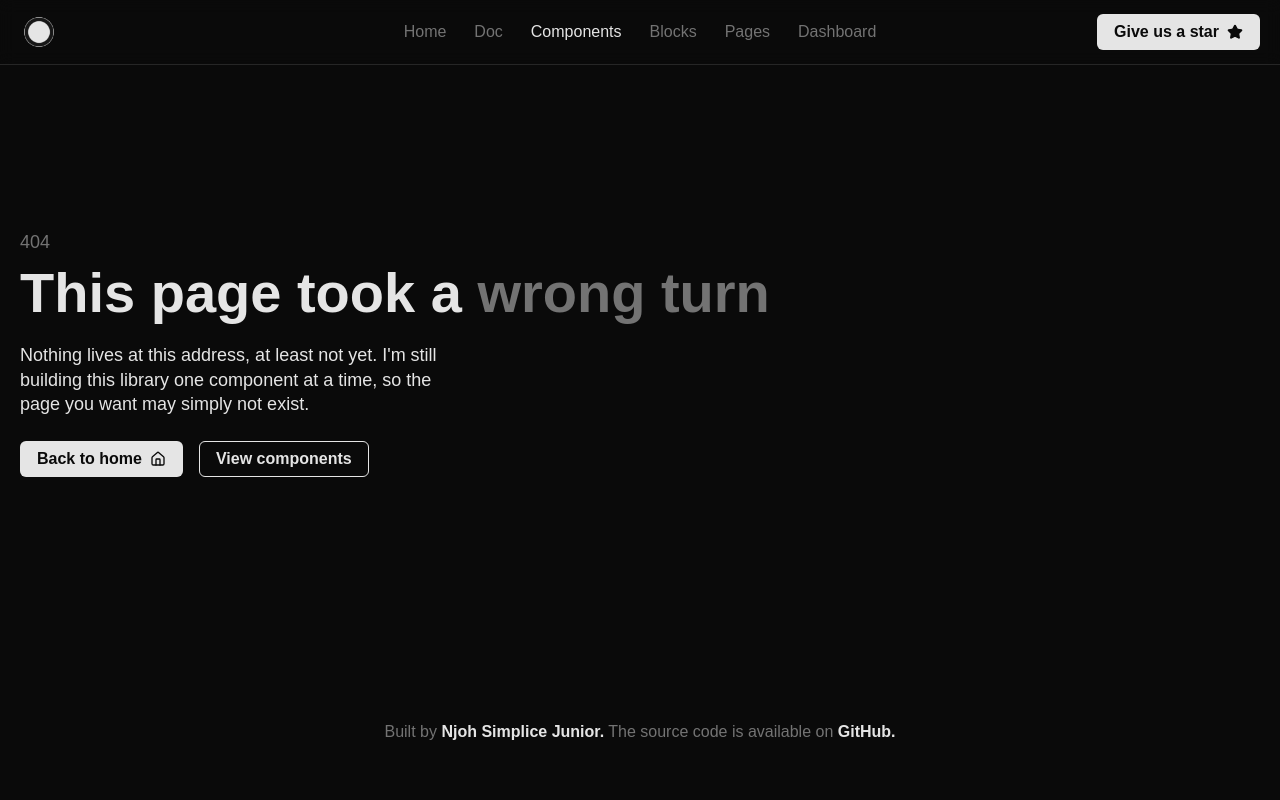
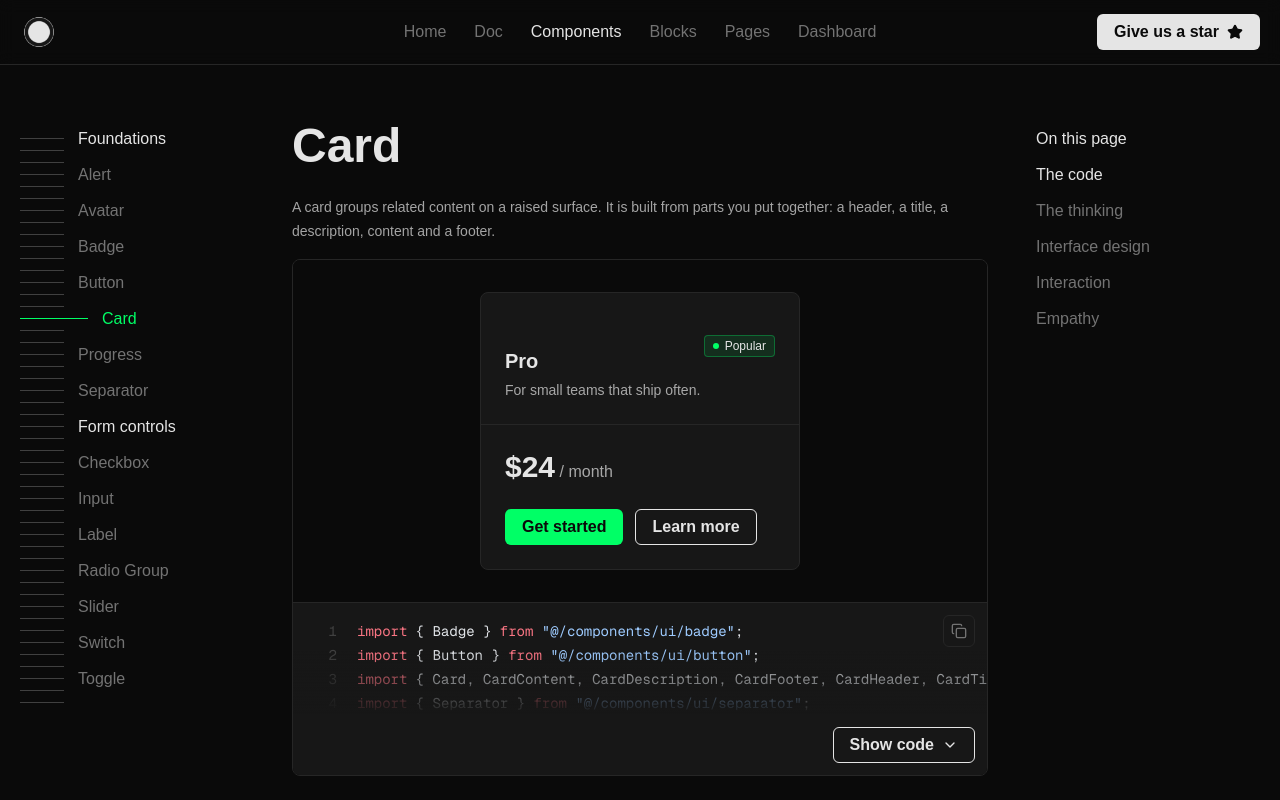
Before and after one commit to njoh-simplice/ui-nsdev, a Next.js app: page /components/card in a window 1280 px wide. Before the commit this address had no page. Shown: the top 800 px of the page. Built offline with nearby package versions, Linux system fonts and the light colour scheme; a web font is replaced by a local one.

Commit message:
Add the Card component and page
A raised surface made of Card, CardHeader, CardTitle, CardDescription, CardContent and CardFooter. The demo composes it with Badge, Separator and Button.

Co-Authored-By: Claude Sonnet 5.5 <noreply@anthropic.com>

```diff
--- /dev/null
+++ b/content/components/card/demo.tsx
@@ -0,0 +1,28 @@
+import { Badge } from "@/components/ui/badge";
+import { Button } from "@/components/ui/button";
+import { Card, CardContent, CardDescription, CardFooter, CardHeader, CardTitle } from "@/components/ui/card";
+import { Separator } from "@/components/ui/separator";
+
+export default function CardDemo() {
+  return (
+    <Card className="w-full max-w-xs">
+      <CardHeader>
+        <div className="flex items-center justify-between">
+          <CardTitle>Pro</CardTitle>
+          <Badge variant="success">Popular</Badge>
+        </div>
+        <CardDescription>For small teams that ship often.</CardDescription>
+      </CardHeader>
+      <Separator />
+      <CardContent className="pt-6">
+        <p className="text-3xl font-bold">
+          $24<span className="text-base font-normal text-text/70"> / month</span>
+        </p>
+      </CardContent>
+      <CardFooter>
+        <Button>Get started</Button>
+        <Button variant="secondary">Learn more</Button>
+      </CardFooter>
+    </Card>
+  );
+}
--- /dev/null
+++ b/content/components/card/meta.ts
@@ -0,0 +1,6 @@
+export const meta = {
+  title: "Card",
+  slug: "card",
+  group: "Foundations",
+  description: "A raised surface that groups related content, built from a header, content and footer.",
+} as const;
--- a/content/components/index.ts
+++ b/content/components/index.ts
@@ -14,6 +14,7 @@ import { meta as slider } from "./slider/meta";
 import { meta as switchMeta } from "./switch/meta";
 import { meta as toggle } from "./toggle/meta";
 import { meta as alert } from "./alert/meta";
+import { meta as card } from "./card/meta";
 
 export const components = [
   avatar,
@@ -29,4 +30,5 @@ export const components = [
   switchMeta,
   toggle,
   alert,
+  card,
 ];
--- /dev/null
+++ b/src/app/components/card/page.tsx
@@ -0,0 +1,92 @@
+import type { Metadata } from "next";
+import { ComponentPage } from "@/components/component-page";
+import CardDemo from "@content/components/card/demo";
+import { meta } from "@content/components/card/meta";
+
+export const metadata: Metadata = { title: meta.title, description: meta.description };
+
+export default function Page() {
+  return (
+    <ComponentPage
+      title={meta.title}
+      lead="A card groups related content on a raised surface. It is built from parts you put together: a header, a title, a description, content and a footer."
+      demo={<CardDemo />}
+      demoPath="content/components/card/demo.tsx"
+      sourcePath="src/components/ui/card.tsx"
+      props={[
+        {
+          name: "className",
+          type: "string",
+          description: "On every part. Extra classes, added after the part's own.",
+        },
+      ]}
+      propsNote="Card, CardHeader, CardContent and CardFooter are plain divs. CardTitle is an h3 and CardDescription a paragraph. Every part takes the normal props of its element."
+      thinking={{
+        intro:
+          "A card is a container, so it should have no opinions about what is inside it. That is why it is parts, not props.",
+        notes: [
+          {
+            label: "Parts, not props:",
+            text: "There is no title or footer prop. You place the parts yourself, so the demo can put a Badge beside the title.",
+          },
+          {
+            label: "Leave out what you don't need:",
+            text: "A card with only content is fine. Each part adds its own padding, so none depends on another.",
+          },
+          {
+            label: "No click behavior:",
+            text: "A card isn't a control. If the whole card is a link, put the link on the title or wrap the card, so there is one real link.",
+          },
+        ],
+      }}
+      design={{
+        notes: [
+          {
+            label: "Surface:",
+            text: "The surface fill with a 1px hairline border and the lg radius, 8px.",
+          },
+          {
+            label: "Spacing:",
+            text: "The header, content and footer each have 24px of padding at the sides. The footer is a row with 12px between its items.",
+          },
+          {
+            label: "Text:",
+            text: "The title is 20px semibold. The description is 14px, in the main text color at 70%.",
+          },
+          {
+            label: "Dividers:",
+            text: "Put a Separator between parts when you want a line, as the demo does.",
+          },
+        ],
+      }}
+      interaction={{
+        notes: [
+          {
+            label: "Not interactive:",
+            text: "A card has no hover, focus or pressed state. The buttons and links inside it have their own.",
+          },
+          {
+            label: "Focus order:",
+            text: "It follows the page order: header, content, then footer, so the buttons in the footer come last.",
+          },
+        ],
+      }}
+      empathy={{
+        notes: [
+          {
+            label: "Choose the heading level:",
+            text: "CardTitle is an h3. If the card sits under a different heading, change the level in the file so the page outline stays in order.",
+          },
+          {
+            label: "Contrast:",
+            text: "The title is 14.2:1 against the surface and the description is 7.5:1.",
+          },
+          {
+            label: "One link per card:",
+            text: "A card with several links or buttons is fine. A card that is itself a link should have only one.",
+          },
+        ],
+      }}
+    />
+  );
+}
--- /dev/null
+++ b/src/components/ui/card.tsx
@@ -0,0 +1,29 @@
+import type { ComponentProps } from "react";
+import { cx } from "@/lib/cx";
+
+// A card is a raised surface you fill with parts. Build it from Card, CardHeader, CardTitle,
+// CardDescription, CardContent and CardFooter; leave out the ones you don't need.
+export function Card({ className, ...props }: ComponentProps<"div">) {
+  return <div className={cx("rounded-lg border border-border bg-surface text-text", className)} {...props} />;
+}
+
+export function CardHeader({ className, ...props }: ComponentProps<"div">) {
+  return <div className={cx("flex flex-col gap-1.5 p-6", className)} {...props} />;
+}
+
+// An h3. If the card sits under a different heading level, change it here.
+export function CardTitle({ className, ...props }: ComponentProps<"h3">) {
+  return <h3 className={cx("text-xl leading-tight font-semibold", className)} {...props} />;
+}
+
+export function CardDescription({ className, ...props }: ComponentProps<"p">) {
+  return <p className={cx("text-sm text-text/70", className)} {...props} />;
+}
+
+export function CardContent({ className, ...props }: ComponentProps<"div">) {
+  return <div className={cx("px-6 pb-6", className)} {...props} />;
+}
+
+export function CardFooter({ className, ...props }: ComponentProps<"div">) {
+  return <div className={cx("flex items-center gap-3 px-6 pb-6", className)} {...props} />;
+}
```
